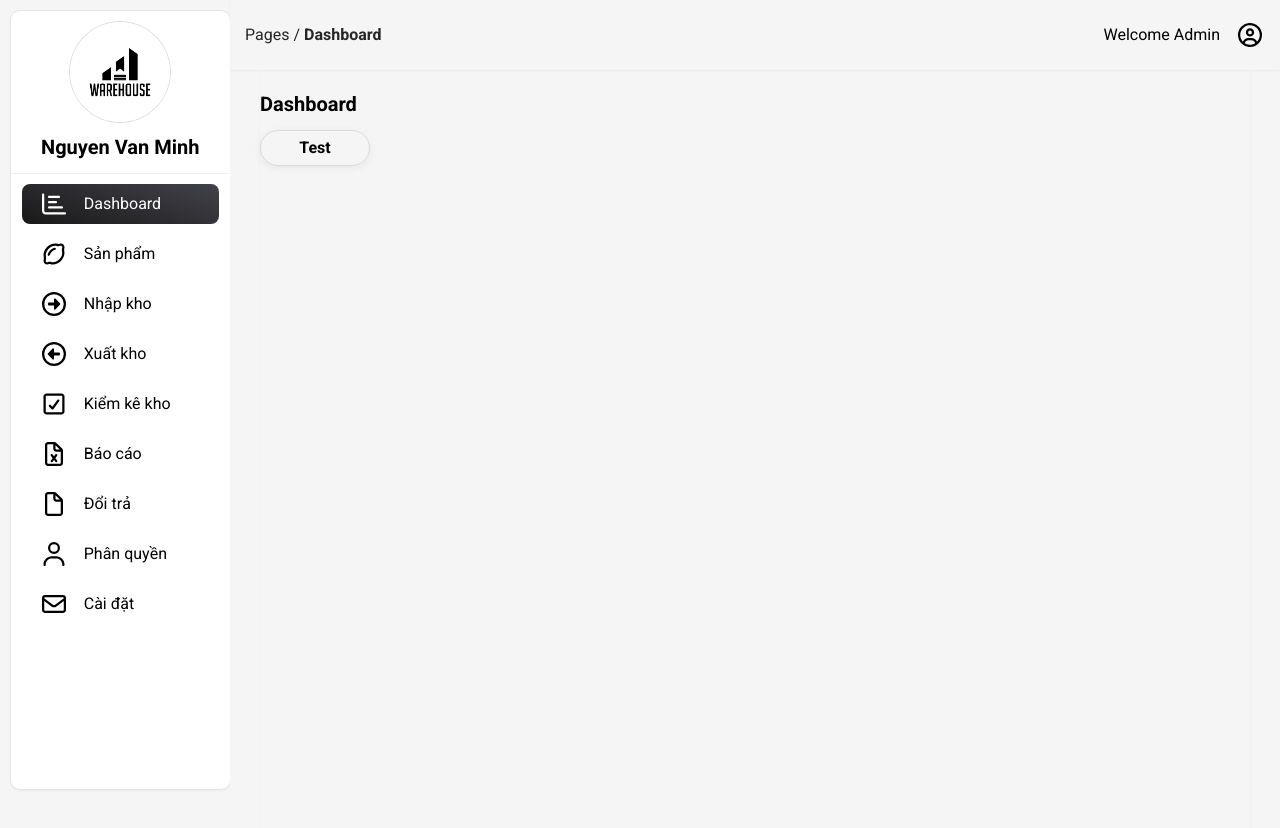
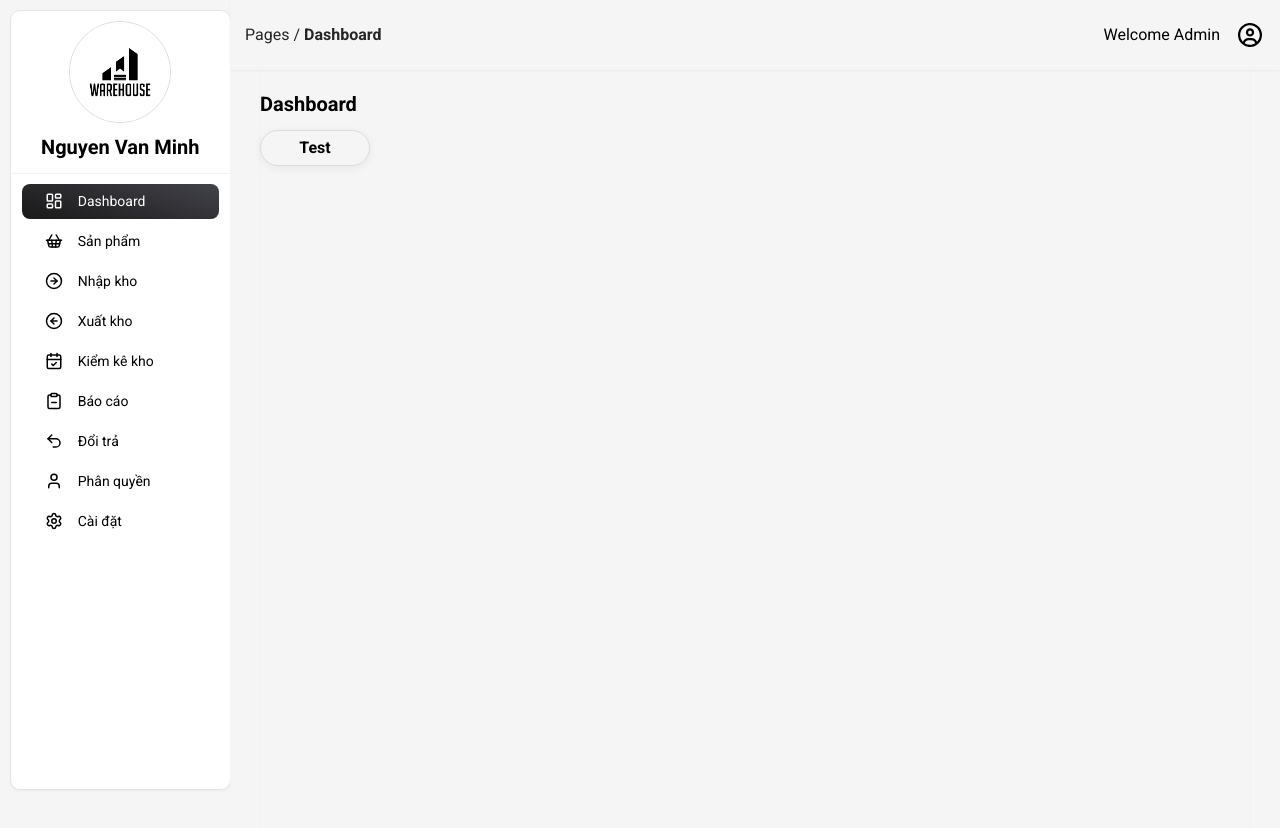
Before and after one commit to 0377bao/WareManager, a React (Vite) app in the folder frontend/: page / in a window 1280 px wide. Shown: the top 828 px of the page. Built offline with nearby package versions, Linux system fonts and the light colour scheme.

Commit message:
Modify: edit fontSize sidebar-item and change icon

```diff
--- a/frontend/src/layouts/components/Sidebar/Sidebar.module.scss
+++ b/frontend/src/layouts/components/Sidebar/Sidebar.module.scss
@@ -8,7 +8,6 @@
     border: none;
     outline: none;
     overflow: hidden;
-
 }
 
 .sidebar-content {
@@ -18,13 +17,13 @@
     border-radius: 10px;
     border: 1px solid #e5e5e5;
     outline: none;
-    box-shadow: 0 1px 2px 0 rgba(0, 0, 0, .05);
+    box-shadow: 0 1px 2px 0 rgba(0, 0, 0, 0.05);
     margin: 10px 0 10px 10px;
 }
 
 .info-user {
     width: 100%;
-    border-bottom: 1px solid rgba(0, 0, 0, .05);
+    border-bottom: 1px solid rgba(0, 0, 0, 0.05);
     display: flex;
     flex-direction: column;
     align-items: center;
@@ -49,5 +48,5 @@
     display: flex;
     align-items: center;
     flex-direction: column;
-    row-gap: 10px;
+    row-gap: 5px;
 }
--- a/frontend/src/layouts/components/Sidebar/SidebarItem/SidebarItem.module.scss
+++ b/frontend/src/layouts/components/Sidebar/SidebarItem/SidebarItem.module.scss
@@ -1,6 +1,6 @@
 .wrapper-link {
     width: 90%;
-    height: 40px;
+    height: 35px;
     display: flex;
     align-items: center;
     justify-content: center;
@@ -15,12 +15,16 @@
 
     &.active {
         color: white;
-        background-image: linear-gradient(198deg, var(--primary-button-gradient-one), var(--primary-button-gradient-two));
+        background-image: linear-gradient(
+            198deg,
+            var(--primary-button-gradient-one),
+            var(--primary-button-gradient-two)
+        );
     }
 }
 
 .title {
-    font-size: 1.6rem;
+    font-size: 1.4rem;
     text-align: left;
     width: 60%;
 }
--- a/frontend/src/layouts/components/Sidebar/SidebarItem/index.jsx
+++ b/frontend/src/layouts/components/Sidebar/SidebarItem/index.jsx
@@ -1,20 +1,23 @@
-import React from 'react';
-import {Link} from 'react-router-dom'
+import React, { Fragment } from 'react';
+import { Link } from 'react-router-dom';
 import classNames from 'classnames/bind';
-import styles from "./SidebarItem.module.scss"
-import Icon from '../../../../components/Icon';
+import styles from './SidebarItem.module.scss';
 
-const cx = classNames.bind(styles)
+const cx = classNames.bind(styles);
 
-const SidebarItem = ({title, iconName, path, location}) => {
+const SidebarItem = ({ title, iconName, path, location }) => {
+    const Icon = iconName ? iconName : Fragment;
     return (
-        <Link to={`${path}`} className={cx('wrapper-link', {
-            active: path == location
-        })}>
-            {iconName && <Icon name={iconName}/>}
+        <Link
+            to={`${path}`}
+            className={cx('wrapper-link', {
+                active: path == location,
+            })}
+        >
+            {iconName && <Icon size={18} />}
             <span className={cx('title')}>{title}</span>
         </Link>
     );
-}
+};
 
 export default SidebarItem;
--- a/frontend/src/layouts/components/Sidebar/index.jsx
+++ b/frontend/src/layouts/components/Sidebar/index.jsx
@@ -1,78 +1,90 @@
-import React from "react";
-import classNames from "classnames/bind";
-import styles from "./Sidebar.module.scss";
-import SidebarItem from "./SidebarItem";
-import { faSquareCheck, faChartBar, faEnvelope, faUser, faFileExcel, faArrowAltCircleLeft, faArrowAltCircleRight, faLemon, faFile } from "@fortawesome/free-regular-svg-icons";
-import logo from "../../../assets/logo.png"
-import { useLocation } from "react-router-dom";
+import React from 'react';
+import classNames from 'classnames/bind';
+import styles from './Sidebar.module.scss';
+import SidebarItem from './SidebarItem';
+import {
+    Settings,
+    User,
+    LayoutDashboard,
+    ShoppingBasket,
+    CircleArrowLeft,
+    CircleArrowRight,
+    ClipboardMinus,
+    Undo2,
+    CalendarCheck,
+} from 'lucide-react';
+import logo from '../../../assets/logo.png';
+import { useLocation } from 'react-router-dom';
 
 const cx = classNames.bind(styles);
 
 const Sidebar = () => {
     const sidebarMenu = [
         {
-      title: "Dashboard",
-      iconName: faChartBar,
-      path: "/",
+            title: 'Dashboard',
+            iconName: LayoutDashboard,
+            path: '/',
         },
         {
-      title: "Sản phẩm",
-      iconName: faLemon,
-      path: "/products",
+            title: 'Sản phẩm',
+            iconName: ShoppingBasket,
+            path: '/products',
         },
         {
-      title: "Nhập kho",
-      iconName: faArrowAltCircleRight,
-      path: "/ware-receive",
+            title: 'Nhập kho',
+            iconName: CircleArrowRight,
+            path: '/ware-receive',
         },
         {
-      title: "Xuất kho",
-      iconName: faArrowAltCircleLeft,
-      path: "/ware-release",
+            title: 'Xuất kho',
+            iconName: CircleArrowLeft,
+            path: '/ware-release',
         },
         {
-      title: "Kiểm kê kho",
-      iconName: faSquareCheck,
-      path: "/check-inventory",
+            title: 'Kiểm kê kho',
+            iconName: CalendarCheck,
+            path: '/check-inventory',
         },
         {
-      title: "Báo cáo",
-      iconName: faFileExcel,
-      path: "/report",
+            title: 'Báo cáo',
+            iconName: ClipboardMinus,
+            path: '/report',
         },
         {
-      title: "Đổi trả",
-      iconName: faFile,
-      path: "/return-order",
+            title: 'Đổi trả',
+            iconName: Undo2,
+            path: '/return-order',
         },
         {
-      title: "Phân quyền",
-      iconName: faUser,
-      path: "/auth",
+            title: 'Phân quyền',
+            iconName: User,
+            path: '/auth',
         },
         {
-      title: "Cài đặt",
-      iconName: faEnvelope,
-      path: "/settings",
+            title: 'Cài đặt',
+            iconName: Settings,
+            path: '/settings',
         },
     ];
 
     let location = useLocation();
     return (
-    <div className={cx("wrapper-sidebar")}>
-      <div className={cx("sidebar-content")}>
-        <div className={cx("info-user")}>
-          <img src={logo} className={cx('logo-sidebar')} loading="lazy"/>
-          <h1 className={cx("username")}>Nguyen Van Minh</h1>
+        <div className={cx('wrapper-sidebar')}>
+            <div className={cx('sidebar-content')}>
+                <div className={cx('info-user')}>
+                    <img src={logo} className={cx('logo-sidebar')} loading="lazy" />
+                    <h1 className={cx('username')}>Nguyen Van Minh</h1>
                 </div>
-        <div className={cx("sidebar-list")}>
-            {sidebarMenu.map((item, index) => <SidebarItem
+                <div className={cx('sidebar-list')}>
+                    {sidebarMenu.map((item, index) => (
+                        <SidebarItem
                             key={index}
                             title={item.title}
                             iconName={item.iconName}
                             path={item.path}
                             location={location.pathname}
-          />)}
+                        />
+                    ))}
                 </div>
             </div>
         </div>
```
Lines whose indentation alone changed are shown as unchanged.
